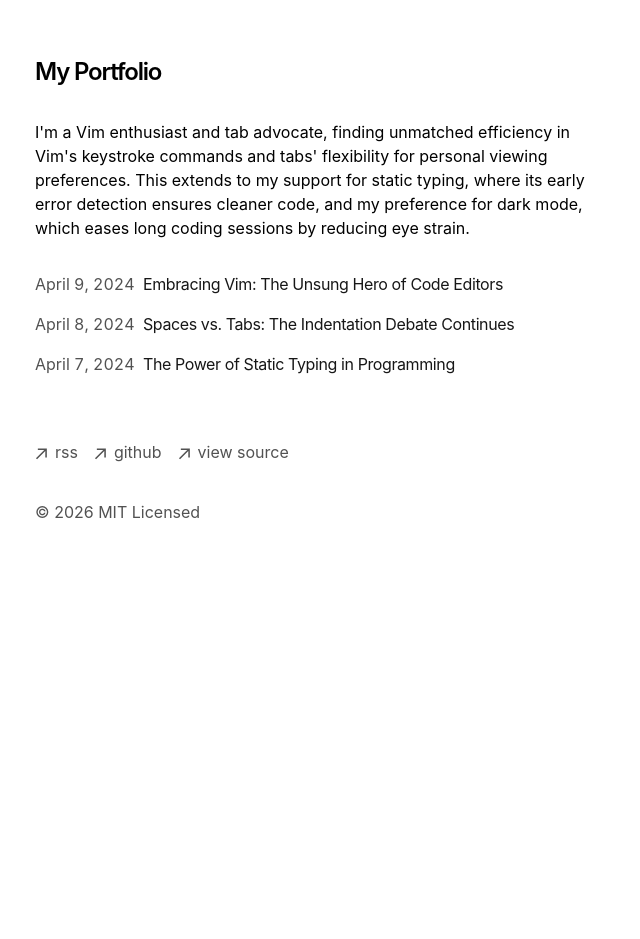
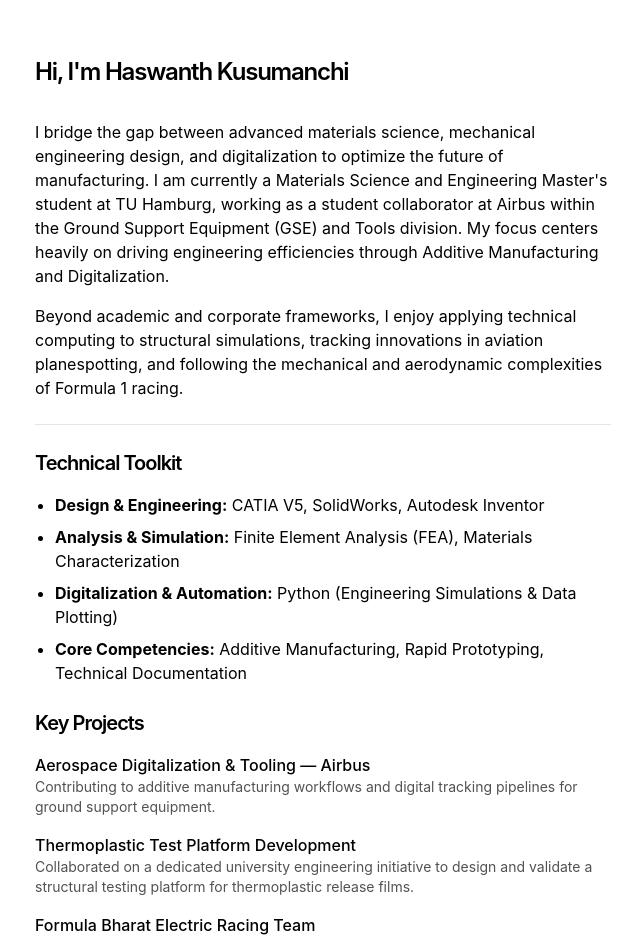
Before and after one commit to kusumanchihaswanth/personal-portfolio, a Next.js app: page / in a window 1280 px wide. Shown: the part 80-1019 px from the top of the page, without its empty margins (317-957 px from the left). Before the commit the page ends 800 px from the top, so only its background shows below. Built offline with nearby package versions, Linux system fonts and the light colour scheme.

Commit message:
Update page.tsx
Update bio and engineering projects

```diff
--- a/app/page.tsx
+++ b/app/page.tsx
@@ -1,20 +1,40 @@
-import { BlogPosts } from 'app/components/posts'
-
 export default function Page() {
   return (
     <section>
       <h1 className="mb-8 text-2xl font-semibold tracking-tighter">
-        My Portfolio
+        Hi, I'm Haswanth Kusumanchi
       </h1>
       <p className="mb-4">
-        {`I'm a Vim enthusiast and tab advocate, finding unmatched efficiency in
-        Vim's keystroke commands and tabs' flexibility for personal viewing
-        preferences. This extends to my support for static typing, where its
-        early error detection ensures cleaner code, and my preference for dark
-        mode, which eases long coding sessions by reducing eye strain.`}
+        I bridge the gap between advanced materials science, mechanical engineering design, and digitalization to optimize the future of manufacturing. I am currently a Materials Science and Engineering Master's student at TU Hamburg, working as a student collaborator at Airbus within the Ground Support Equipment (GSE) and Tools division. My focus centers heavily on driving engineering efficiencies through Additive Manufacturing and Digitalization.
       </p>
-      <div className="my-8">
-        <BlogPosts />
+      <p className="mb-4">
+        Beyond academic and corporate frameworks, I enjoy applying technical computing to structural simulations, tracking innovations in aviation planespotting, and following the mechanical and aerodynamic complexities of Formula 1 racing.
+      </p>
+
+      <hr className="my-6 border-neutral-200 dark:border-neutral-800" />
+
+      <h2 className="mb-4 text-xl font-semibold tracking-tighter">Technical Toolkit</h2>
+      <ul className="list-disc pl-5 space-y-2 mb-6">
+        <li><strong>Design & Engineering:</strong> CATIA V5, SolidWorks, Autodesk Inventor</li>
+        <li><strong>Analysis & Simulation:</strong> Finite Element Analysis (FEA), Materials Characterization</li>
+        <li><strong>Digitalization & Automation:</strong> Python (Engineering Simulations & Data Plotting)</li>
+        <li><strong>Core Competencies:</strong> Additive Manufacturing, Rapid Prototyping, Technical Documentation</li>
+      </ul>
+
+      <h2 className="mb-4 text-xl font-semibold tracking-tighter">Key Projects</h2>
+      <div className="space-y-4">
+        <div>
+          <h3 className="font-medium">Aerospace Digitalization & Tooling — Airbus</h3>
+          <p className="text-sm text-neutral-600 dark:text-neutral-400">Contributing to additive manufacturing workflows and digital tracking pipelines for ground support equipment.</p>
+        </div>
+        <div>
+          <h3 className="font-medium">Thermoplastic Test Platform Development</h3>
+          <p className="text-sm text-neutral-600 dark:text-neutral-400">Collaborated on a dedicated university engineering initiative to design and validate a structural testing platform for thermoplastic release films.</p>
+        </div>
+        <div>
+          <h3 className="font-medium">Formula Bharat Electric Racing Team</h3>
+          <p className="text-sm text-neutral-600 dark:text-neutral-400">Engineered structural components, managed technical design specifications, and executed comprehensive Technical Management Inspection (TMI) compliance.</p>
+        </div>
       </div>
     </section>
   )
```
